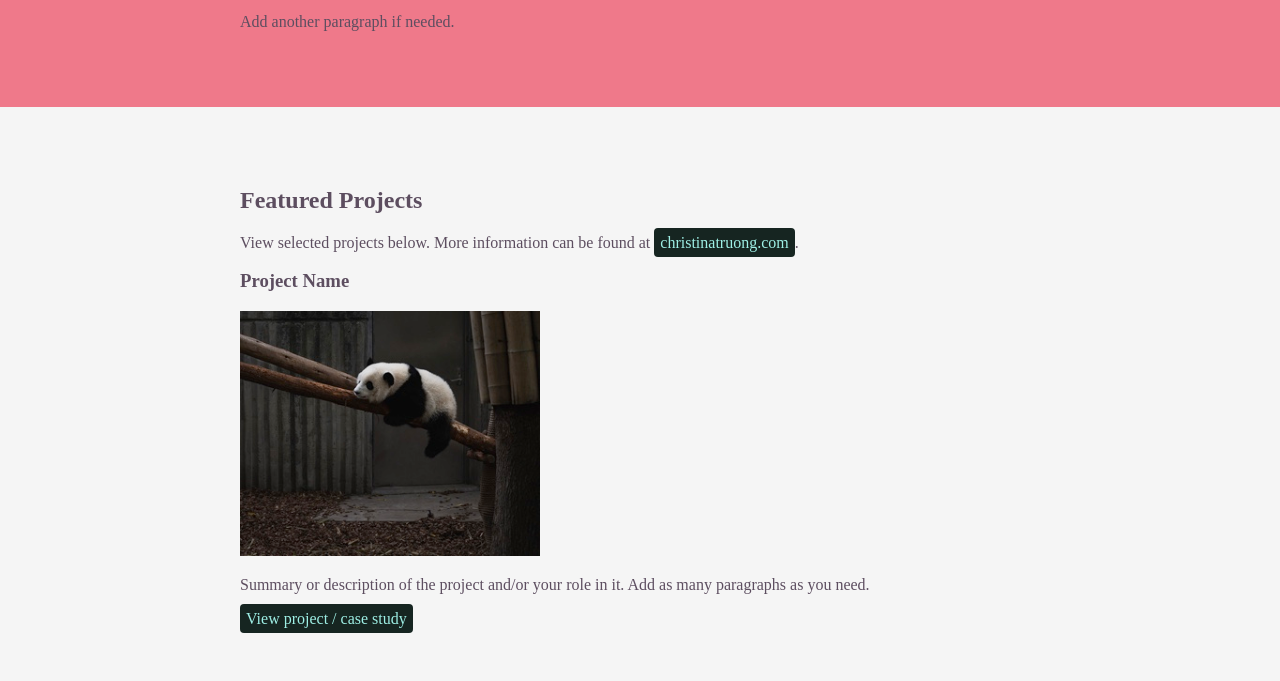
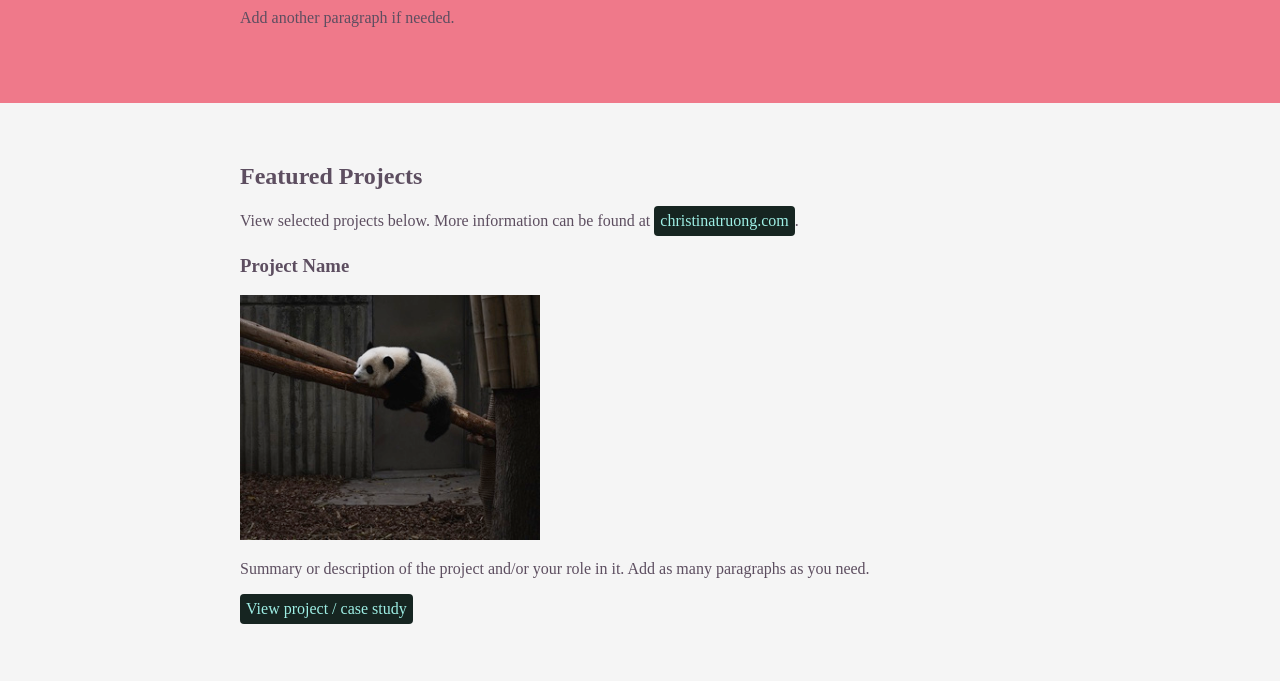
Before and after one commit to izuru775/CSS_Essentials, a website: page public/index.html in a window 1280 px wide. Shown: the part 244-925 px from the top of the page. Drawn offline with Linux system fonts and the light colour scheme.

Commit message:
margin added

```diff
--- a/public/css/styles.css
+++ b/public/css/styles.css
@@ -33,6 +33,9 @@ a{
 a:hover{
     text-decoration: none;
 }
+h2{
+    margin: 0;
+}
 .content-wrap{
     width: 800px;
     margin: 0 auto;
@@ -49,12 +52,13 @@ header{
 .projects{
     background: #F5F5F5;
 }
-.projects a{
+.projects .btn{
     color:#9EEFE5;
     background: #162521;
     text-decoration: none;
     padding: 6px;
     border-radius: 4px;
+    display: inline-block;
 }
 .projects a:hover{
     background: rgba(22,37,33,80%);
--- a/public/index.html
+++ b/public/index.html
@@ -23,14 +23,14 @@
       <section class="projects">
         <div class="content-wrap">
             <h2>Featured Projects</h2>
-            <p>View selected projects below. More information can be found at <a href="http://christinatruong.com">christinatruong.com</a>.</p>
+            <p>View selected projects below. More information can be found at <a class ="btn"href="http://christinatruong.com">christinatruong.com</a>.</p>
 
             <!-- Copy the whole <section> block to add more projects. -->
             <section>
               <h3>Project Name</h3>
               <img src="images/thumbnail-1.jpg" alt="panda">
               <p>Summary or description of the project and/or your role in it. Add as many paragraphs as you need.</p>
-              <a href="#" target="_blank">View project / case study</a>
+              <a class="btn" href="#" target="_blank">View project / case study</a>
             </section>
         </div>
         <!-- End of Project block. -->
```
